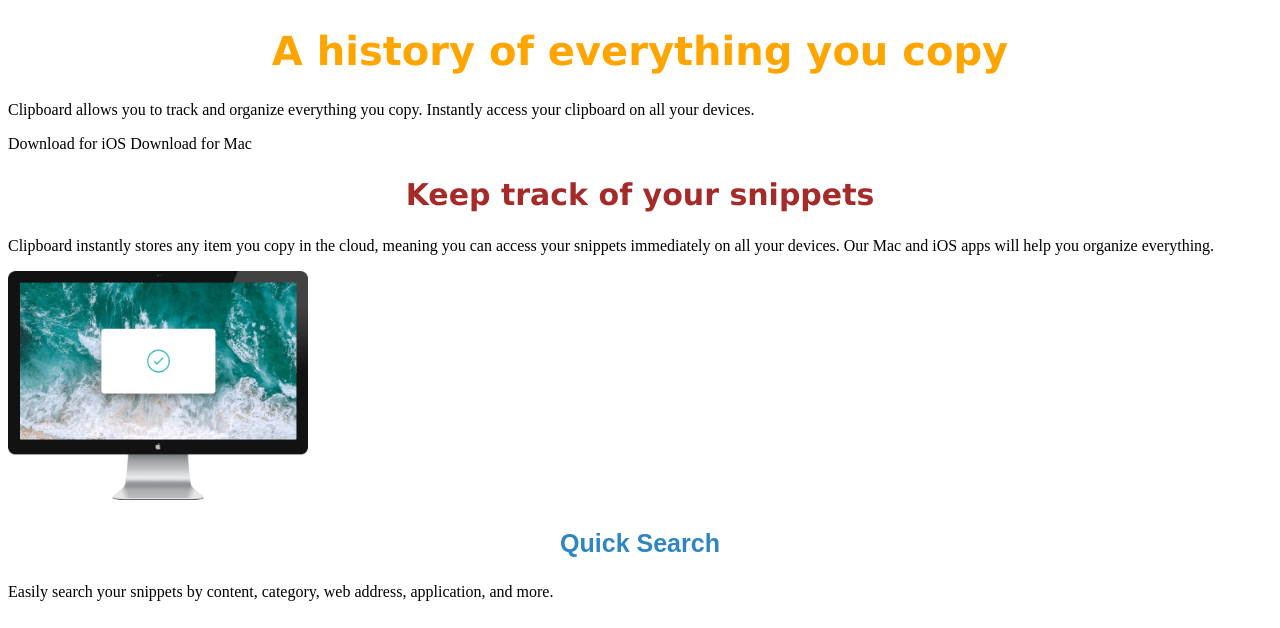
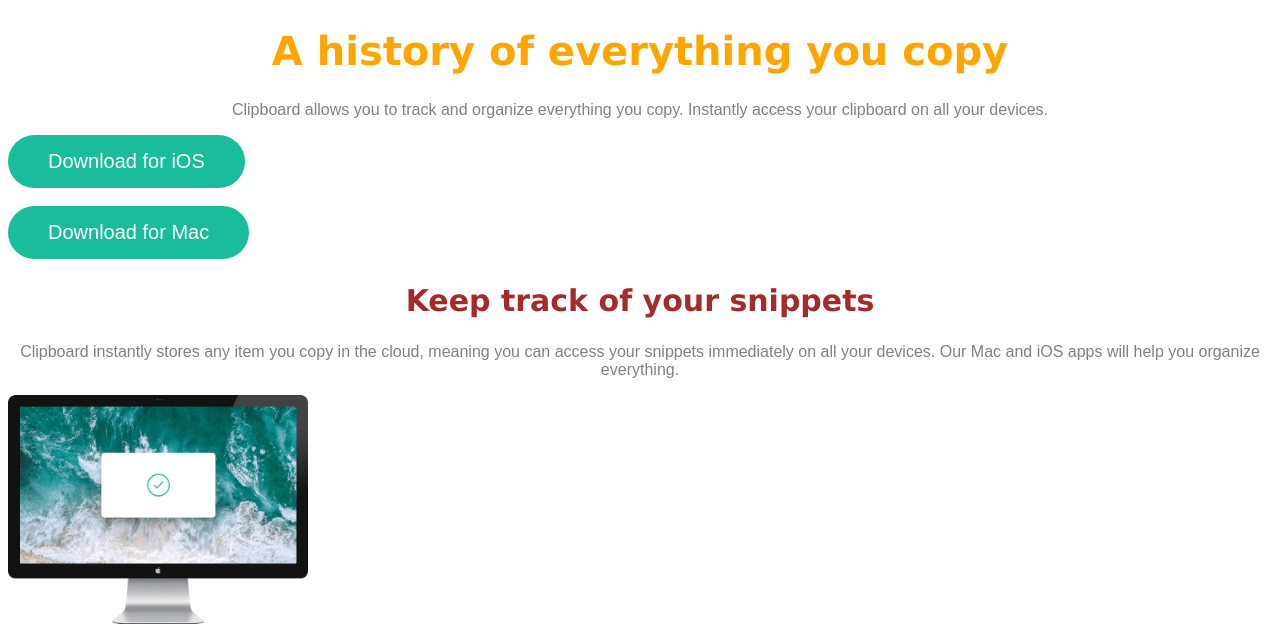
Before and after one commit to jhonrocagithub/caso-practico-html-css, a plain HTML site: page index.html in a window 1280 px wide. Shown: the part 136-764 px from the top of the page. Drawn offline with Linux system fonts and the light colour scheme.

Commit message:
agregue selectores

```diff
--- a/index.html
+++ b/index.html
@@ -10,6 +10,8 @@
 
   <!-- Feel free to remove these styles or customise in your own stylesheet 👍 -->
   <style>
+
+    /*selectores de etiqueta*/
     h1{
       color: orange;
       font-family: verdana;
@@ -29,6 +31,30 @@
       font-size: 25px;
       text-align: center;
     }
+    p {
+      color: gray;
+      font-family: arial;
+      font-size: 16px;
+      text-align: center;
+    }
+    /*selectores de clase*/
+    .boton1{
+      background-color: #1abc9c;
+      padding-top: 15px;
+      padding-bottom: 15px;
+      padding-right: 40px;
+      padding-left: 40px;
+      border-radius: 30px;
+
+      font-family: arial;
+      font-size: 20px;
+      color: white;
+      text-decoration: none;
+      display: inline-block;
+    }
+    .boton1:hover {
+      background-color: #3498db;
+    }
   </style>
 </head>
 <body>
@@ -39,8 +65,9 @@
  <p>Clipboard allows you to track and organize everything you
   copy. Instantly access your clipboard on all your devices.</p>
 
-  Download for iOS
-  Download for Mac
+  <a class="boton1" href="#">Download for iOS</a>
+  <br><br>
+  <a class="boton1" href="#">Download for Mac</a>
 
   <h2>Keep track of your snippets</h2>
 
@@ -97,9 +124,10 @@
   <p>Available for free on the App Store. Download for Mac or iOS, sync with iCloud
   and you’re ready to start adding to your clipboard.</p>
 
-  Download for iOS
-  Download for Mac
-
+  <a class="boton1" href="#">Download for iOS</a>
+  <br><br>
+  <a class="boton1" href="#">Download for Mac</a>
+  <br><br>
   <img src="images/logo.svg" alt="">
   FAQs
   Contact Us
```
Also changed, not shown: 1 other file.
